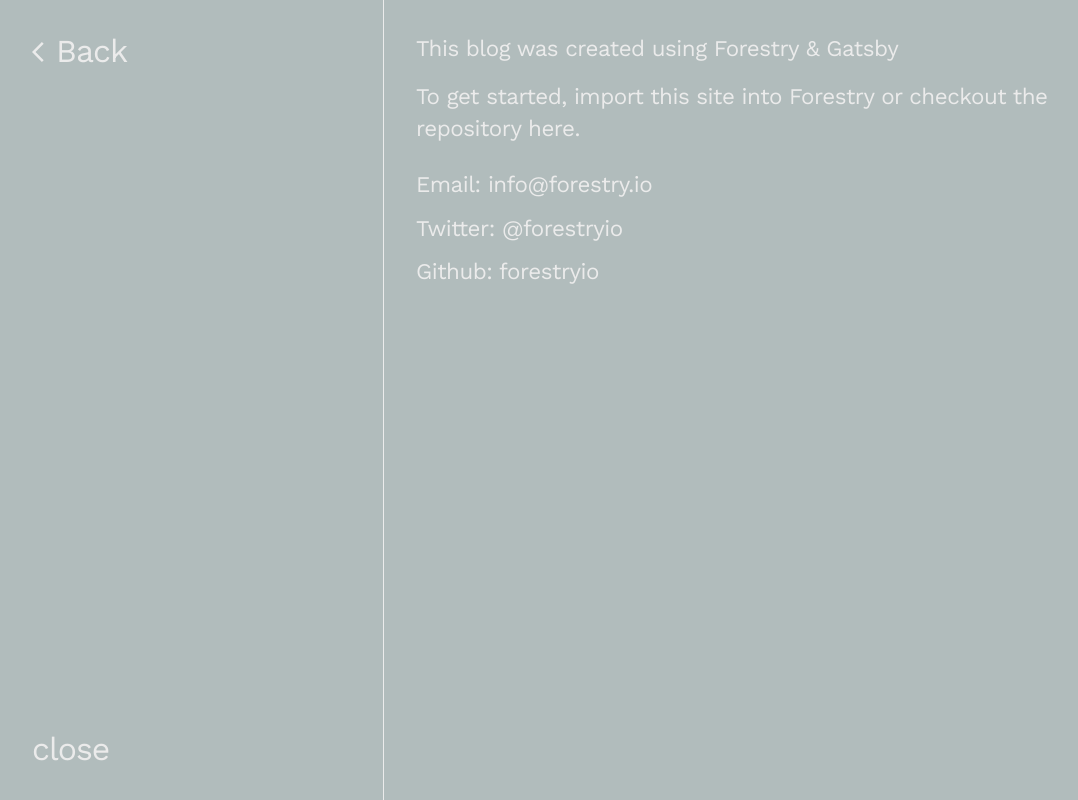
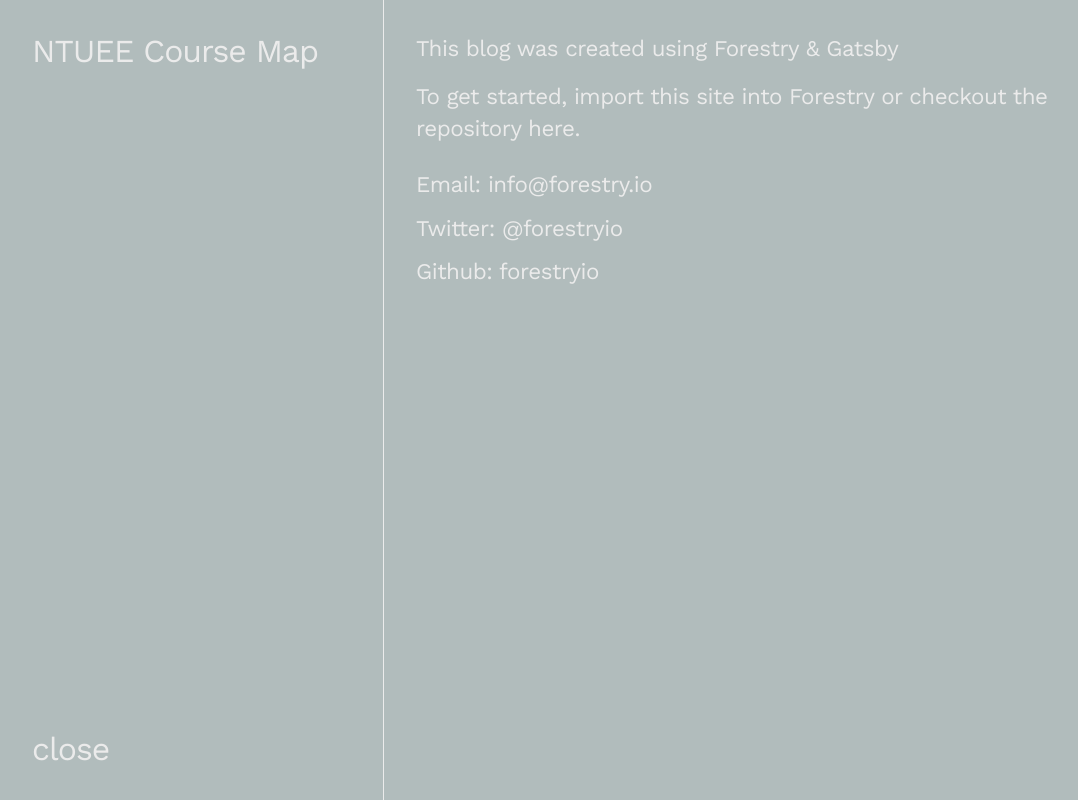
Before and after one commit to NTUEEInfoDep/NTUEECourseMap, a Gatsby site: page /info in a window 1280 px wide. Shown: the whole page, without its empty margins (0-1078 px from the left). Built offline with nearby package versions, Linux system fonts and the light colour scheme; Gatsby itself is replaced by a stand-in of ours.

Commit message:
small tweak on the back button

```diff
--- a/src/components/Header.js
+++ b/src/components/Header.js
@@ -4,7 +4,7 @@
 import ArrowBackIosIcon from '@mui/icons-material/ArrowBackIos';
 
 function showTitle(page, siteName) {
-  if (page === "home")
+  if (page === "home" || page === "info")
     return (<h1>{siteName}</h1>)
   else
     return (<h1><ArrowBackIosIcon style={{position: 'relative', top: '2px'}}/>Back</h1>)
```
Also changed, not shown: src/templates/blog.js (+6 -1 lines).
